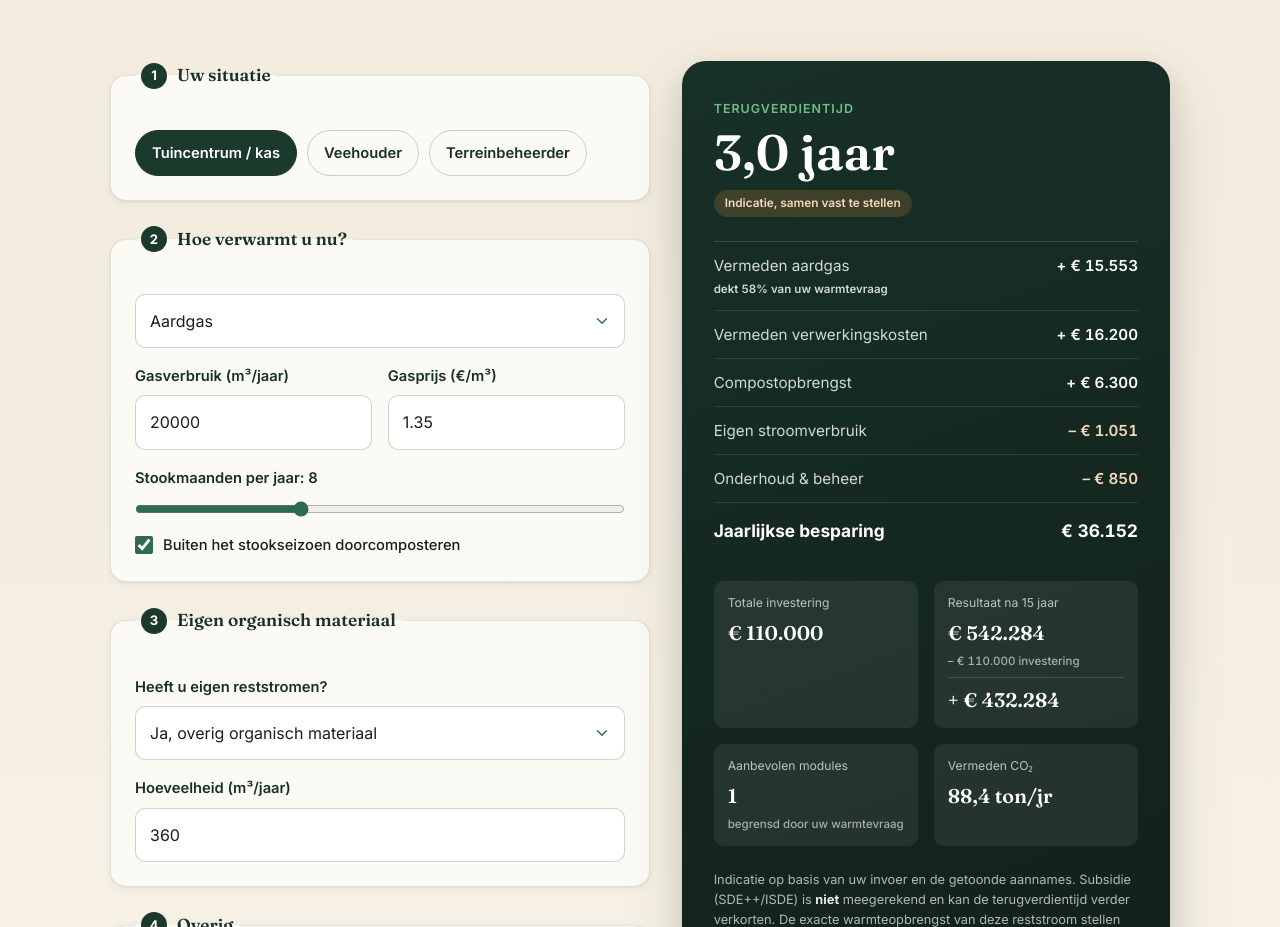
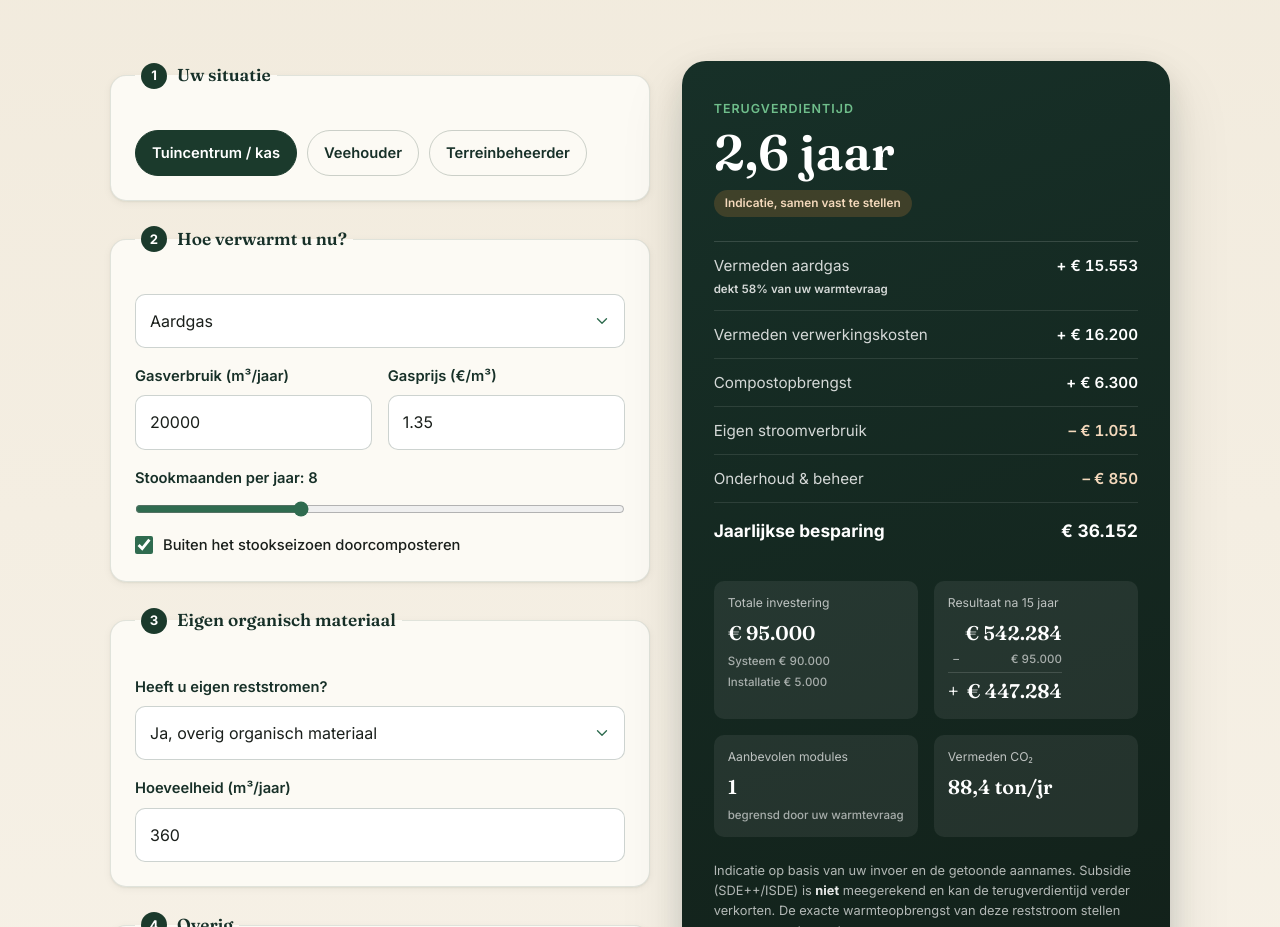
Before and after one commit to lasdegast-coder/Claude-coding-new-website-TCS, a plain HTML site: page index.html in a window 1280 px wide. Shown: the part 3110-4037 px from the top of the page. Drawn offline with Linux system fonts and the light colour scheme.

Commit message:
Rekentool: investering uitgesplitst (systeem 90.000, installatie 5.000), resultaat als optelsom
Co-Authored-By: Claude Opus 5.5 <noreply@anthropic.com>
Claude-Session: https://claude.ai/code/session_01SN5xRHxjbNQca8XRxSQpYQ

```diff
--- a/index.html
+++ b/index.html
@@ -473,8 +473,8 @@
               <p class="roi-assump-note">Voorbeeldwaarden voor een indicatie. Pas ze aan met de exacte cijfers uit een adviesgesprek.</p>
               <div class="roi-assump-grid">
                 <label>Benutte warmte per module (kWh/jaar)<input type="number" id="a-kwh" value="92300" min="0"></label>
-                <label>Aanschaf per module (€)<input type="number" id="a-price" value="95000" min="0"></label>
-                <label>Installatie per module (€)<input type="number" id="a-install" value="15000" min="0"></label>
+                <label>Aanschaf per module (€)<input type="number" id="a-price" value="90000" min="0"></label>
+                <label>Installatie per module (€)<input type="number" id="a-install" value="5000" min="0"></label>
                 <label>Onderhoud per module (€/jaar)<input type="number" id="a-maint" value="850" min="0"></label>
                 <label>Levensduur systeem (jaar)<input type="number" id="a-life" value="15" min="1"></label>
                 <label>Compostwaarde per m³ ingangsmateriaal (€)<input type="number" id="a-compostval" value="17.5" min="0" step="0.5"></label>
--- a/roi.js
+++ b/roi.js
@@ -70,7 +70,7 @@
       aanvoer: 'Aanvoerkosten feedstock', compost: 'Compostopbrengst',
       stroom: 'Eigen stroomverbruik', onderhoud: 'Onderhoud &amp; beheer',
       besparing: 'Jaarlijkse besparing', terugverdientijd: 'Terugverdientijd',
-      investering: 'Totale investering', naJaar: (n) => `Resultaat na ${n} jaar`, invKort: 'investering',
+      investering: 'Totale investering', naJaar: (n) => `Resultaat na ${n} jaar`, systeem: 'Systeem', installatie: 'Installatie',
       modules: 'Aanbevolen modules', co2: 'Vermeden CO₂', tonJr: ' ton/jr',
       note: 'Indicatie op basis van uw invoer en de getoonde aannames. Subsidie (SDE++/ISDE) is <strong>niet</strong> meegerekend en kan de terugverdientijd verder verkorten.',
       noteOnzeker: ' De exacte warmteopbrengst van deze reststroom stellen we samen met u vast.',
@@ -103,7 +103,7 @@
       aanvoer: 'Feedstock supply costs', compost: 'Compost revenue',
       stroom: 'Own electricity use', onderhoud: 'Maintenance &amp; management',
       besparing: 'Annual saving', terugverdientijd: 'Payback period',
-      investering: 'Total investment', naJaar: (n) => `Result after ${n} years`, invKort: 'investment',
+      investering: 'Total investment', naJaar: (n) => `Result after ${n} years`, systeem: 'System', installatie: 'Installation',
       modules: 'Recommended modules', co2: 'Avoided CO₂', tonJr: ' tonnes/yr',
       note: 'An indication based on your input and the assumptions shown. Subsidy (SDE++/ISDE) is <strong>not</strong> included and can shorten the payback period further.',
       noteOnzeker: ' We establish the exact heat yield of this residual stream together with you.',
@@ -310,7 +310,7 @@
       vermedenEnergie, verwerkingLine, aanvoerLine, compostValue, ownElec, onderhoud,
       jaarBesparing, investering, payback, naLevensduur, lifetime, co2Net,
       heatDemand, volume, grens, minDemand,
-      dekking, perModule: modulePrice + installCost,
+      dekking, perModule: modulePrice + installCost, modulePrice, installCost,
       processedM3, eigenNodig, feedDekking: hasFeed && volume > 0 ? Math.min(1, ownM3 / volume) : 0,
     };
   }
@@ -385,8 +385,16 @@
 
     // Bij meer dan één module de verdubbeling van de investering navolgbaar maken,
     // en laten zien welk deel van de warmtevraag er gedekt wordt.
-    const perStuk = r.modules > 1
-      ? `<span class="roi-sub">${r.modules} × ${euro(r.perModule)}</span>` : '';
+    // investering uitgesplitst in systeem en installatie, per module als het er meer zijn
+    const maal = r.modules > 1 ? `${r.modules} × ` : '';
+    const perStuk = `<span class="roi-sub">${T.systeem} ${maal}${euro(r.modulePrice)}</span>`
+      + `<span class="roi-sub">${T.installatie} ${maal}${euro(r.installCost)}</span>`;
+    // resultaat als kleine optelsom: totale opbrengst, min investering, netto
+    const som = `<dd class="roi-sum">`
+      + `<span></span><span>${euro(r.jaarBesparing * r.lifetime)}</span>`
+      + `<span class="roi-sum-min">–</span><span class="roi-sum-min">${euro(r.investering)}</span>`
+      + `<span class="roi-sum-line"></span>`
+      + `<span>${r.naLevensduur >= 0 ? '+' : '–'}</span><span>${euro(Math.abs(r.naLevensduur))}</span></dd>`;
     // laat zien welke van de twee grenzen het aantal bepaalt
     const grensTxt = r.grens
       ? `<span class="roi-sub">${T.grensPre}${r.grens}</span>` : '';
@@ -426,7 +434,7 @@
       <ul class="roi-lines">${lines.join('')}</ul>
       <dl class="roi-sec">
         <div><dt>${T.investering}</dt><dd>${euro(r.investering)}${perStuk}</dd></div>
-        <div><dt>${T.naJaar(r.lifetime)}</dt><dd>${euro(r.jaarBesparing * r.lifetime)}<span class="roi-sub">${minus(r.investering)} ${T.invKort}</span><span class="roi-net">${signed(r.naLevensduur)}</span></dd></div>
+        <div><dt>${T.naJaar(r.lifetime)}</dt>${som}</div>
         <div><dt>${T.modules}</dt><dd>${r.modules}${grensTxt}</dd></div>
         <div><dt>${T.co2}</dt><dd>${nl1.format(Math.max(0, r.co2Net) / 1000)}${T.tonJr}</dd></div>
       </dl>
--- a/styles.css
+++ b/styles.css
@@ -1379,7 +1379,9 @@ a.partner-logo:hover { opacity: .7; }
 .roi-sec dt { font-size: .76rem; color: rgba(255,255,255,.7); margin-bottom: 4px; }
 .roi-sec dd { font-family: var(--font-serif); font-size: 1.24rem; font-weight: 600; font-variant-numeric: tabular-nums; }
 .roi-sec .roi-sub { display: block; margin-top: 2px; font-family: var(--font-sans); font-size: .72rem; font-weight: 500; color: rgba(255,255,255,.6); }
-.roi-sec .roi-net { display: block; margin-top: 6px; padding-top: 6px; border-top: 1px solid rgba(255,255,255,.14); }
+.roi-sec dd.roi-sum { display: grid; grid-template-columns: auto auto; justify-content: start; column-gap: 6px; text-align: right; align-items: baseline; }
+.roi-sum .roi-sum-min { font-family: var(--font-sans); font-size: .72rem; font-weight: 500; color: rgba(255,255,255,.6); }
+.roi-sum .roi-sum-line { grid-column: 1 / -1; border-top: 1px solid rgba(255,255,255,.14); margin: 3px 0 2px; }
 
 .roi-note { font-size: .8rem; line-height: 1.55; color: rgba(255,255,255,.68); margin-bottom: var(--sp-4); }
 .roi-note strong { color: rgba(255,255,255,.9); }
```
Also changed, not shown: en/index.html (+2 -2 lines).
